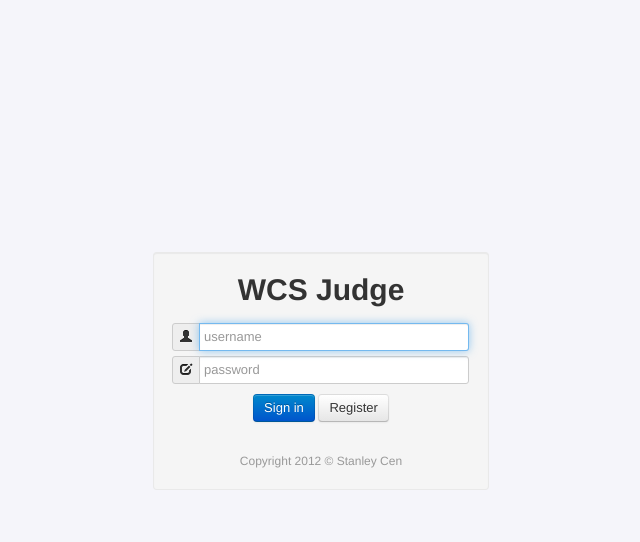
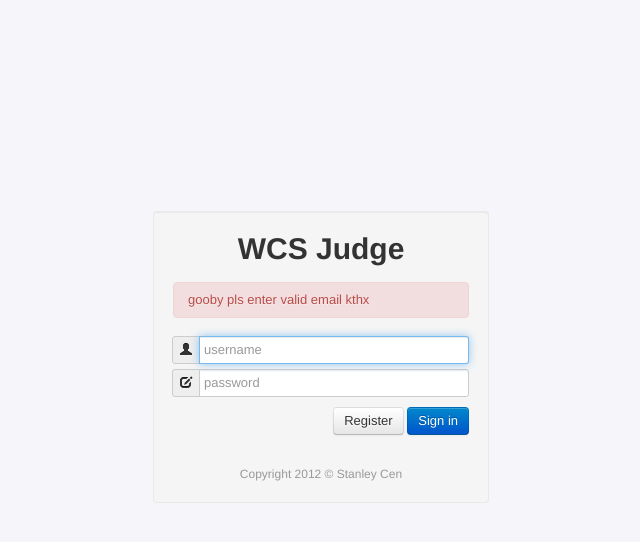
Before and after one commit to scen/CSJudge, a PHP site: page /login.html in a window 1280 px wide. Shown: the top 542 px of the page, without its empty margins (339-979 px from the left). Run offline with PHP 8.4, Linux system fonts and the light colour scheme; some libraries are stand-ins or nearby versions.

Commit message:
Pretty much done with login UI

```diff
--- a/css/main.css
+++ b/css/main.css
@@ -4,7 +4,7 @@
 }
 #buttons {
 	margin-top: 10px;
-	text-align: center;
+	text-align: right;
 	margin-bottom: 30px;
 }
 #login_title {
--- /dev/null
+++ b/js/main.js
@@ -0,0 +1,4 @@
+function bValidEmail(emailAddress) {
+    var pattern = new RegExp(/^((([a-z]|\d|[!#\$%&'\*\+\-\/=\?\^_`{\|}~]|[\u00A0-\uD7FF\uF900-\uFDCF\uFDF0-\uFFEF])+(\.([a-z]|\d|[!#\$%&'\*\+\-\/=\?\^_`{\|}~]|[\u00A0-\uD7FF\uF900-\uFDCF\uFDF0-\uFFEF])+)*)|((\x22)((((\x20|\x09)*(\x0d\x0a))?(\x20|\x09)+)?(([\x01-\x08\x0b\x0c\x0e-\x1f\x7f]|\x21|[\x23-\x5b]|[\x5d-\x7e]|[\u00A0-\uD7FF\uF900-\uFDCF\uFDF0-\uFFEF])|(\\([\x01-\x09\x0b\x0c\x0d-\x7f]|[\u00A0-\uD7FF\uF900-\uFDCF\uFDF0-\uFFEF]))))*(((\x20|\x09)*(\x0d\x0a))?(\x20|\x09)+)?(\x22)))@((([a-z]|\d|[\u00A0-\uD7FF\uF900-\uFDCF\uFDF0-\uFFEF])|(([a-z]|\d|[\u00A0-\uD7FF\uF900-\uFDCF\uFDF0-\uFFEF])([a-z]|\d|-|\.|_|~|[\u00A0-\uD7FF\uF900-\uFDCF\uFDF0-\uFFEF])*([a-z]|\d|[\u00A0-\uD7FF\uF900-\uFDCF\uFDF0-\uFFEF])))\.)+(([a-z]|[\u00A0-\uD7FF\uF900-\uFDCF\uFDF0-\uFFEF])|(([a-z]|[\u00A0-\uD7FF\uF900-\uFDCF\uFDF0-\uFFEF])([a-z]|\d|-|\.|_|~|[\u00A0-\uD7FF\uF900-\uFDCF\uFDF0-\uFFEF])*([a-z]|[\u00A0-\uD7FF\uF900-\uFDCF\uFDF0-\uFFEF])))\.?$/i);
+    return pattern.test(emailAddress);
+}
--- a/login.html
+++ b/login.html
@@ -8,8 +8,11 @@
 		<link href="bootstrap/css/bootstrap-responsive.css" rel="stylesheet">
 		<link href="css/main.css" rel="stylesheet">
 		<script src="http://ajax.googleapis.com/ajax/libs/jquery/1.7.2/jquery.min.js" type="text/javascript"></script>
+		<script src="js/main.js" type="text/javascript"></script>
 		<script type="text/javascript">
+		var isLogin = true;
 		$(document).ready(function() {
+
 			function recenter()
 			{
 				var w = $(window).width();
@@ -23,23 +26,38 @@
 			recenter();
 			$("#login_form").css("display", "inline");
 			$("#username").focus();
+			$("#register_btn").click(function() {
+				$("#email_wrapper").fadeIn();
+				$("#register_btn").fadeOut();
+				$("#submit").text("Sign up")
+				$("#username").focus();
+				isLogin = false;
+				recenter();
+			});
+			$("#login_form").submit(function(e) {
+				return false;
+			});
 		});
 		</script>
 	</head>
 	<body class="login_body">
 		<div id="center_form">
 			<div class="span4">
-				<form class="well" id="login_form">
+				<form class="well" id="login_form" action="." method="POST">
 					<div id="login_title"><h1>WCS Judge</h1></div>
+					<div id="error_log" class="alert alert-error">gooby pls enter valid email kthx</div>
 					<div class="input-prepend">
 						<span class="add-on"><i class="icon-user"></i></span><input id="username" type="text" class="span3" placeholder="username" autocomplete="off">
 					</div>
 					<div class="input-prepend">
 						<span class="add-on"><i class="icon-edit"></i></span><input id="password" type="password" class="span3" placeholder="password">
 					</div>
+					<div class="input-prepend" id="email_wrapper" style="display:none">
+						<span class="add-on" ><i class="icon-globe"></i></span><input id="email" type="text" class="span3" placeholder="email@example.com" autocomplete="off" >
+					</div>
 					<div id="buttons">
+						<button class="btn" id="register_btn" type="button">Register</button>
 						<button id="submit" type="submit" class="btn btn-primary">Sign in</button>
-						<button class="btn" id="register">Register</button>
 					</div>
 					<div class="copyright"><p style="margin-bottom: 0px;">Copyright 2012 &copy; Stanley Cen</p></div>
 				</form>
```
Lines whose indentation alone changed are shown as unchanged.
